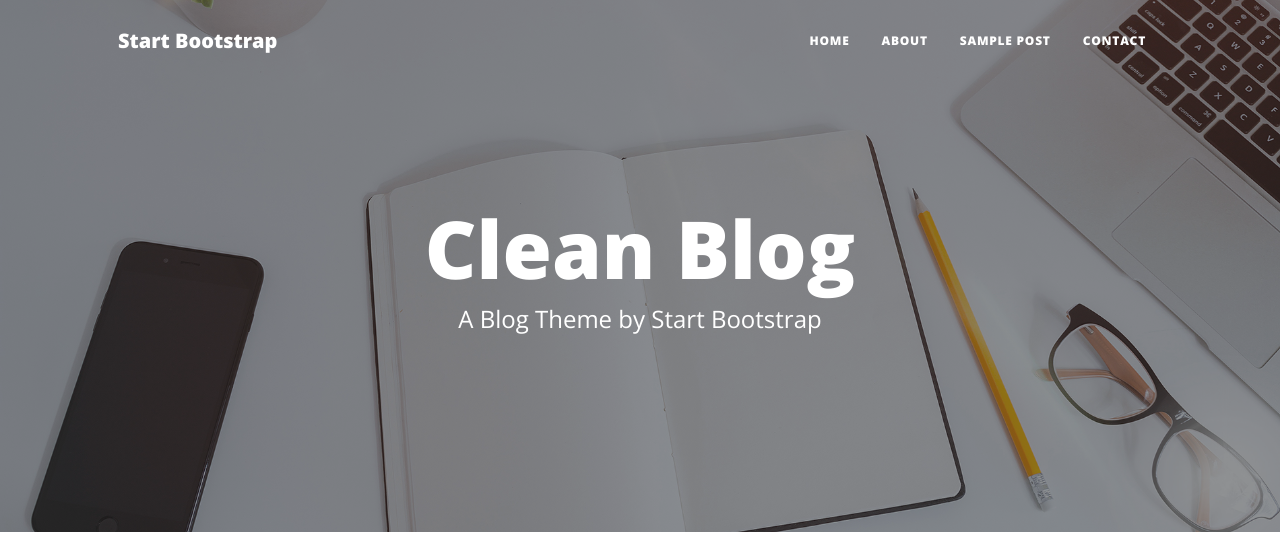
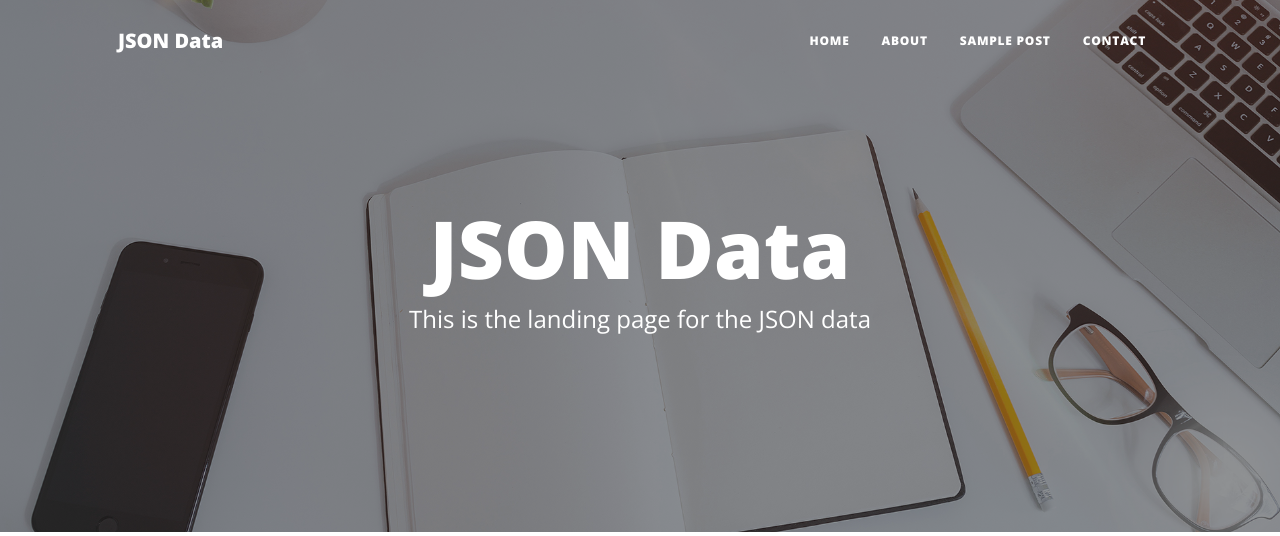
Before and after one commit to parkerwatts21/Team13MissingPersons, a Django app: template templates/personpages/index.html in a window 1280 px wide. Shown: the top 536 px of the page. Run offline with Django 3.2, Linux system fonts and the light colour scheme; the template is opened without the code that fills it, so the values that code supplies are empty; some libraries are stand-ins or nearby versions.

Commit message:
Changed some of the Titles

```diff
--- a/templates/personpages/index.html
+++ b/templates/personpages/index.html
@@ -7,7 +7,7 @@
         <meta name="viewport" content="width=device-width, initial-scale=1, shrink-to-fit=no" />
         <meta name="description" content="" />
         <meta name="author" content="" />
-        <title>Clean Blog - Start Bootstrap Theme</title>
+        <title>Missing Persons</title>
         <link rel="icon" type="image/x-icon" href="{% static 'favicon.ico' %}" />
         <!-- Font Awesome icons (free version)-->
         <script src="https://use.fontawesome.com/releases/v6.3.0/js/all.js" crossorigin="anonymous"></script>
@@ -21,7 +21,7 @@
         <!-- Navigation-->
         <nav class="navbar navbar-expand-lg navbar-light" id="mainNav">
             <div class="container px-4 px-lg-5">
-                <a class="navbar-brand" href="">Start Bootstrap</a>
+                <a class="navbar-brand" href="">JSON Data</a>
                 <button class="navbar-toggler" type="button" data-bs-toggle="collapse" data-bs-target="#navbarResponsive" aria-controls="navbarResponsive" aria-expanded="false" aria-label="Toggle navigation">
                     Menu
                     <i class="fas fa-bars"></i>
@@ -42,8 +42,8 @@
                 <div class="row gx-4 gx-lg-5 justify-content-center">
                     <div class="col-md-10 col-lg-8 col-xl-7">
                         <div class="site-heading">
-                            <h1>Clean Blog</h1>
-                            <span class="subheading">A Blog Theme by Start Bootstrap</span>
+                            <h1>JSON Data</h1>
+                            <span class="subheading">This is the landing page for the JSON data</span>
                         </div>
                     </div>
                 </div>
```
